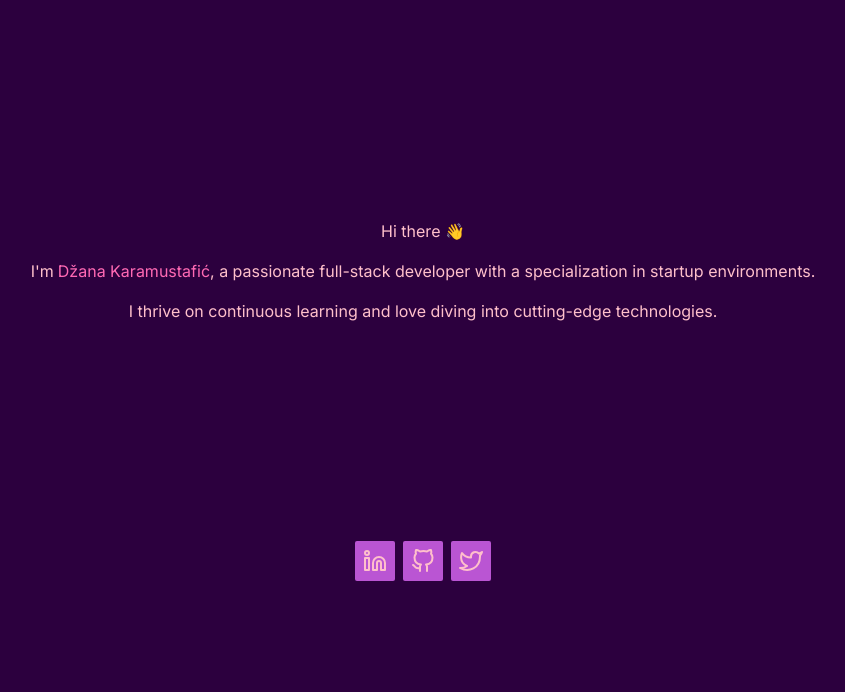
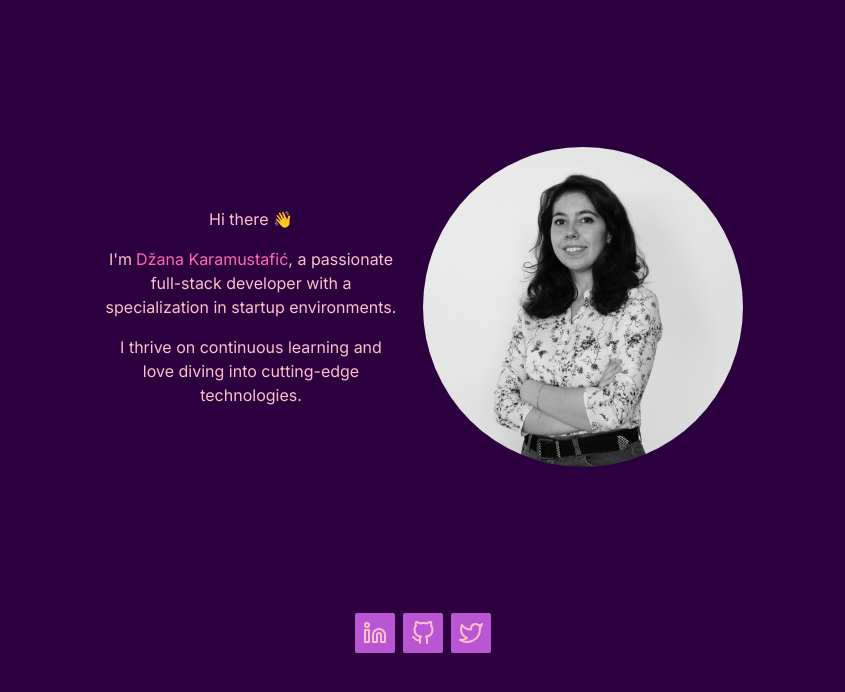
Before and after one commit to gunnmgirl/gunnmgirl.com, a Next.js app: page / in a window 1280 px wide. Shown: the top 692 px of the page, without its empty margins (217-1062 px from the left). Built offline with nearby package versions, Linux system fonts and the light colour scheme.

Commit message:
feat: adds profile image

```diff
--- a/app/page.tsx
+++ b/app/page.tsx
@@ -1,11 +1,14 @@
+import Image from "next/image";
 import { SocialMediaBox } from "./components/SocialMediaBox";
 import { Github } from "./icons/Github";
 import { Linkedin } from "./icons/Linkedin";
 import { Twitter } from "./icons/Twitter";
+import profilePic from "./images/dzana.jpg";
 
 export default function Home() {
   return (
     <div className="h-lvh flex flex-col justify-evenly p-4 md:p-0">
+      <div className="flex flex-col-reverse items-center gap-6 sm:flex-row sm:px-[8%] md:px-[15%] lg:px-[25%]">
         <div className="w-full flex flex-col gap-4 items-center justify-center text-center">
           <p>Hi there 👋</p>
           <p>
@@ -24,6 +27,14 @@ export default function Home() {
             technologies.
           </p>
         </div>
+        <Image
+          src={profilePic}
+          width={320}
+          height={320}
+          className="rounded-full"
+          alt="Picture of the author"
+        />
+      </div>
       <div className="flex gap-2 justify-center">
         <SocialMediaBox
           icon={<Linkedin />}
```
Also changed, not shown: app/images/dzana.jpg (added). Lines whose indentation alone changed are shown as unchanged.
